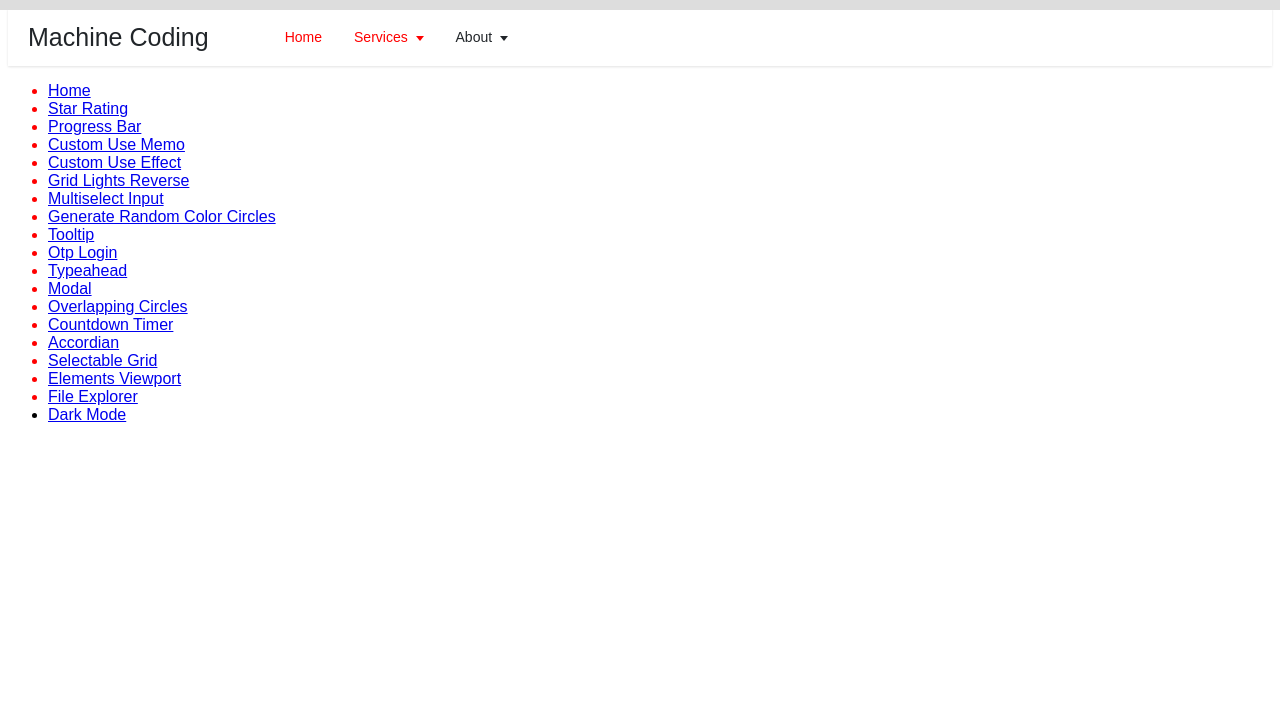
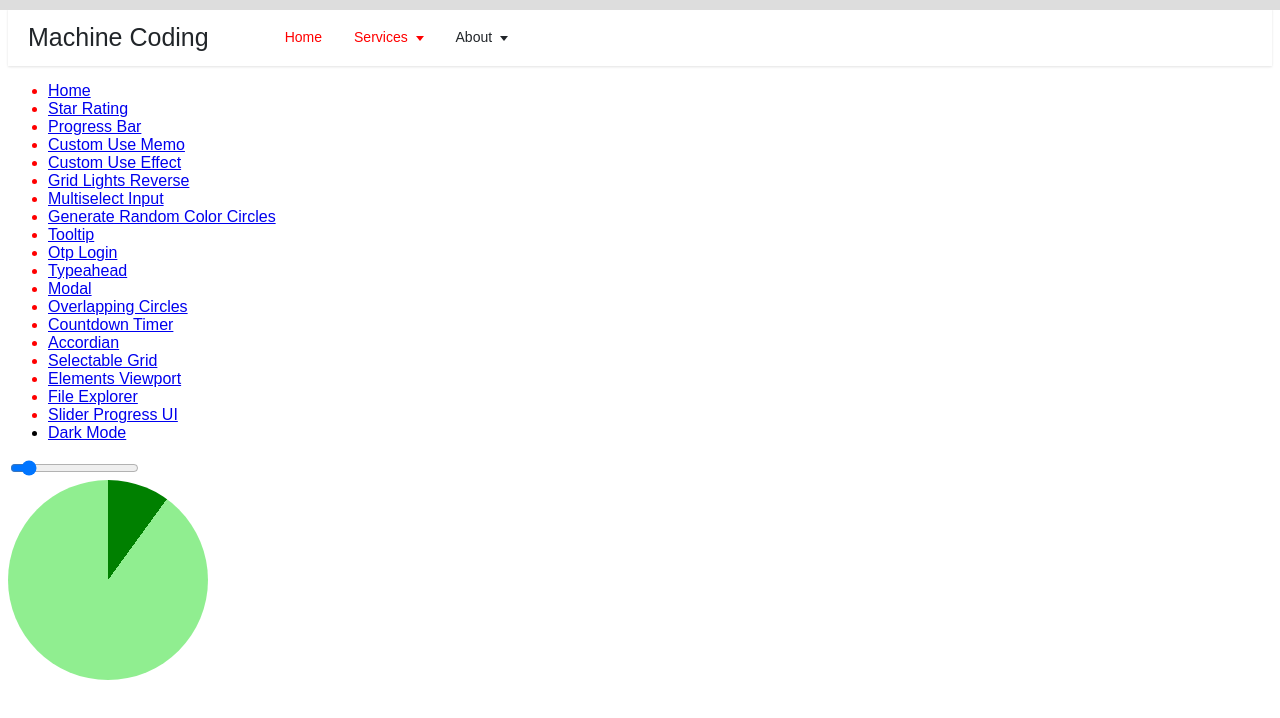
Before and after one commit to raashish1601/react-machine-coding, a React (Vite) app: page /slider-progress-ui in a window 1280 px wide. Shown: the top 718 px of the page. Built offline with nearby package versions, Linux system fonts and the light colour scheme.

Commit message:
implemented-slider-progress-and-default-active-accordian

```diff
--- a/src/App.jsx
+++ b/src/App.jsx
@@ -22,10 +22,11 @@ const GridLightsReverseLazy = lazy(() => import('./components/GridLightsReverse/
 import ScrollIndicator from './components/ScrollIndicator/ScrollIndicator';
 const SelectableGrid = lazy(() => import('./components/SelectableGrid/SelectableGrid'));
 import MultilvelDropdown from './components/MultilevelDropdown/MultilevelDropdown';
-const FileExplorerWrapper = lazy(()=>import( './components/FileExplorer/FileExplorerWrapper'));
+const FileExplorerWrapper = lazy(() => import('./components/FileExplorer/FileExplorerWrapper'));
 const GenerateRandomColorCirclesLazy = lazy(() => import('./components/GenerateRandomColorCircles/GenerateRandomColorCircles'));
 import './App.css';
 import "./styles/globals.scss";
+const SliderProgressUI = lazy(() => import('./components/SliderProgressUI/SliderProgressUI'));
 
 function App() {
   return (
@@ -90,6 +91,9 @@ function App() {
               <Link to="/file-explorer">File Explorer</Link>
             </li>
             <li>
+              <Link to="/slider-progress-ui">Slider Progress UI</Link>
+            </li>
+            <li>
               <Link to="/dark-mode">Dark Mode</Link>
             </li>
           </ul>
@@ -124,6 +128,7 @@ function App() {
               <Route exact path="/selectable-grid" element={<SelectableGrid />} />
               <Route exact path="/elements-viewport" element={<ElementsInViewPort />} />
               <Route exact path="/file-explorer" element={<FileExplorerWrapper />} />
+              <Route exact path="/slider-progress-ui" element={<SliderProgressUI />} />
               <Route exact path="/generate-random-color-circles" element={<GenerateRandomColorCirclesLazy />} />
               <Route exact path="/dark-mode" element={<Navbar />} />
               <Route exact path="/" element={<Home />} />
--- a/src/components/Accordian/Accordian.jsx
+++ b/src/components/Accordian/Accordian.jsx
@@ -1,12 +1,17 @@
-import { useState } from "react";
+import { useEffect, useState } from "react";
 import "./Accordian.css";
 
-const Accordion = ({ title, info, id }) => {
+const Accordion = ({ title, info, id, indx }) => {
     const [show, setShow] = useState(false);
 
     const toggle = () => {
         setShow((prev) => !prev);
     };
+
+    useEffect(() => {
+        setShow(indx === 0 ? true : false);
+    }, []);
+
     return (
         <>
             <div key={id} className="accordion">
--- a/src/components/Accordian/AccordianWrapper.jsx
+++ b/src/components/Accordian/AccordianWrapper.jsx
@@ -6,8 +6,8 @@ export default function AccordianWrapper() {
         <div className="App">
             <h1>Accordion</h1>
 
-            {ACCORDIAN_DATA.map((question) => {
-                return <Accordion {...question} />;
+            {ACCORDIAN_DATA.map((question, indx) => {
+                return <Accordion {...question} indx={indx} />;
             })}
         </div>
     );
--- /dev/null
+++ b/src/components/SliderProgressUI/SliderProgressUI.css
@@ -0,0 +1,6 @@
+.piechart {
+    width: 200px;
+    height: 200px;
+    border-radius: 50%;
+    background-image: conic-gradient(green var(--percentage), lightgreen 0);
+}
--- /dev/null
+++ b/src/components/SliderProgressUI/SliderProgressUI.jsx
@@ -0,0 +1,20 @@
+import React, { useState } from "react";
+import "./SliderProgressUI.css";
+
+function SliderProgressUI() {
+    const [rangePercentage, setRangePercentage] = useState(10);
+
+    return (
+        <>
+            <input
+                type="range"
+                id="inputHandler"
+                value={rangePercentage}
+                onChange={(e) => setRangePercentage(parseInt(e.target.value))}
+            />
+            <div className="piechart" style={{ '--percentage': `${rangePercentage}%` }}></div>
+        </>
+    )
+}
+
+export default SliderProgressUI;
```
